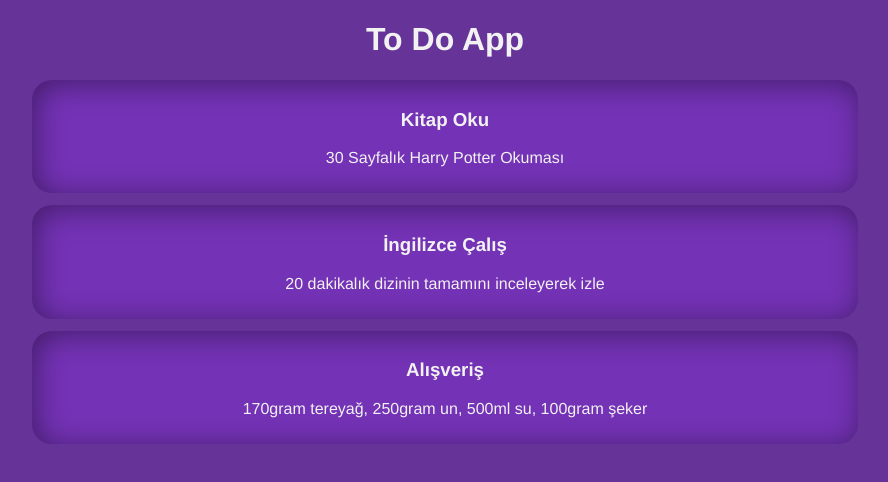
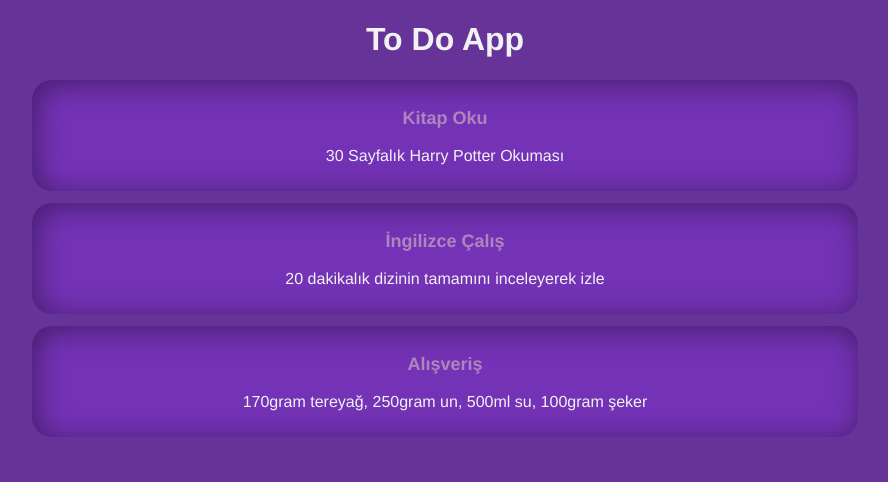
Before and after one commit to oguzhanascier/todolist-vue3-jsonServer, a Vue app: page / in a window 1280 px wide. Shown: the top 482 px of the page, without its empty margins (195-1083 px from the left). Built offline with nearby package versions, Linux system fonts and the light colour scheme; data requests are answered from the project's data file.

Commit message:
h3 text color in todos component

```diff
--- a/src/components/todos.vue
+++ b/src/components/todos.vue
@@ -36,4 +36,10 @@ export default {
 }
 
 
+h3{
+    font-size: 18px;
+    color: rgba(217, 192, 192, 0.592);
+}
+
+
 </style>
```
